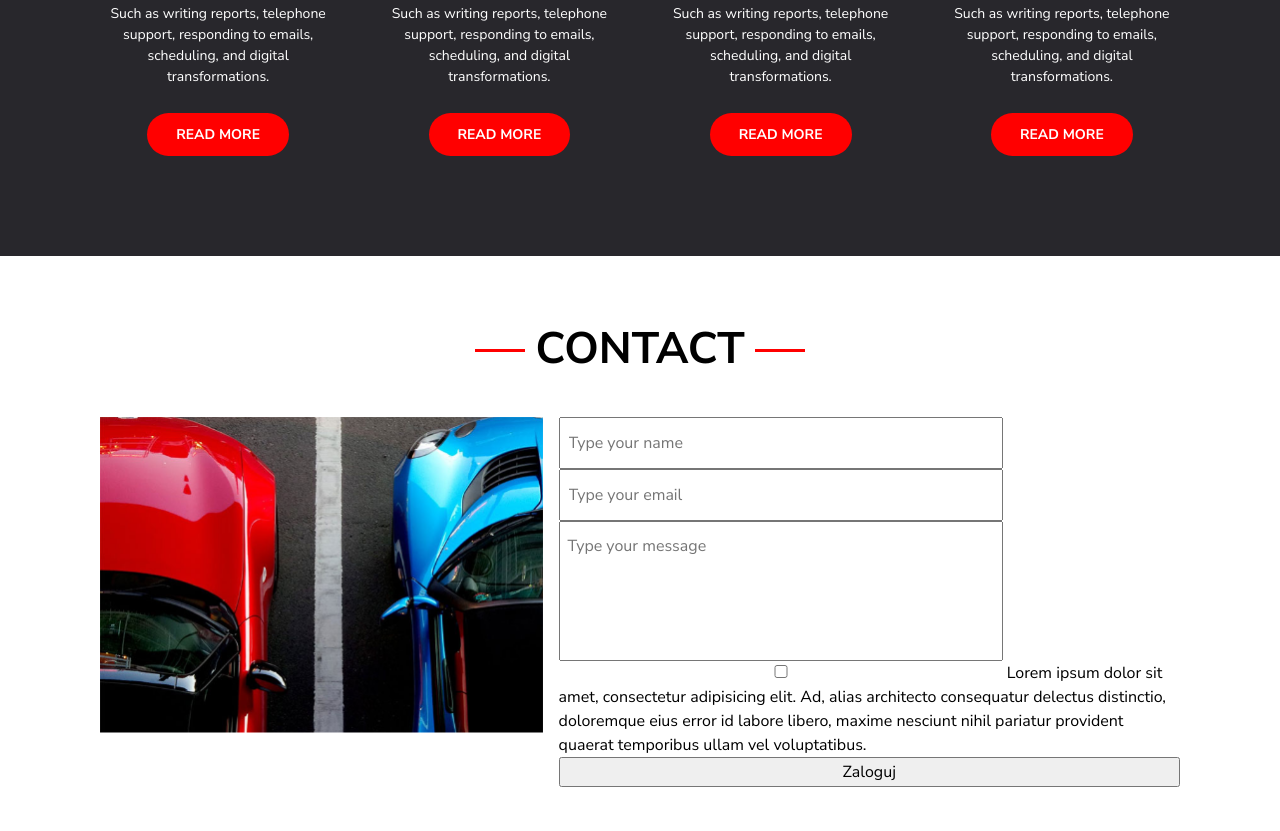
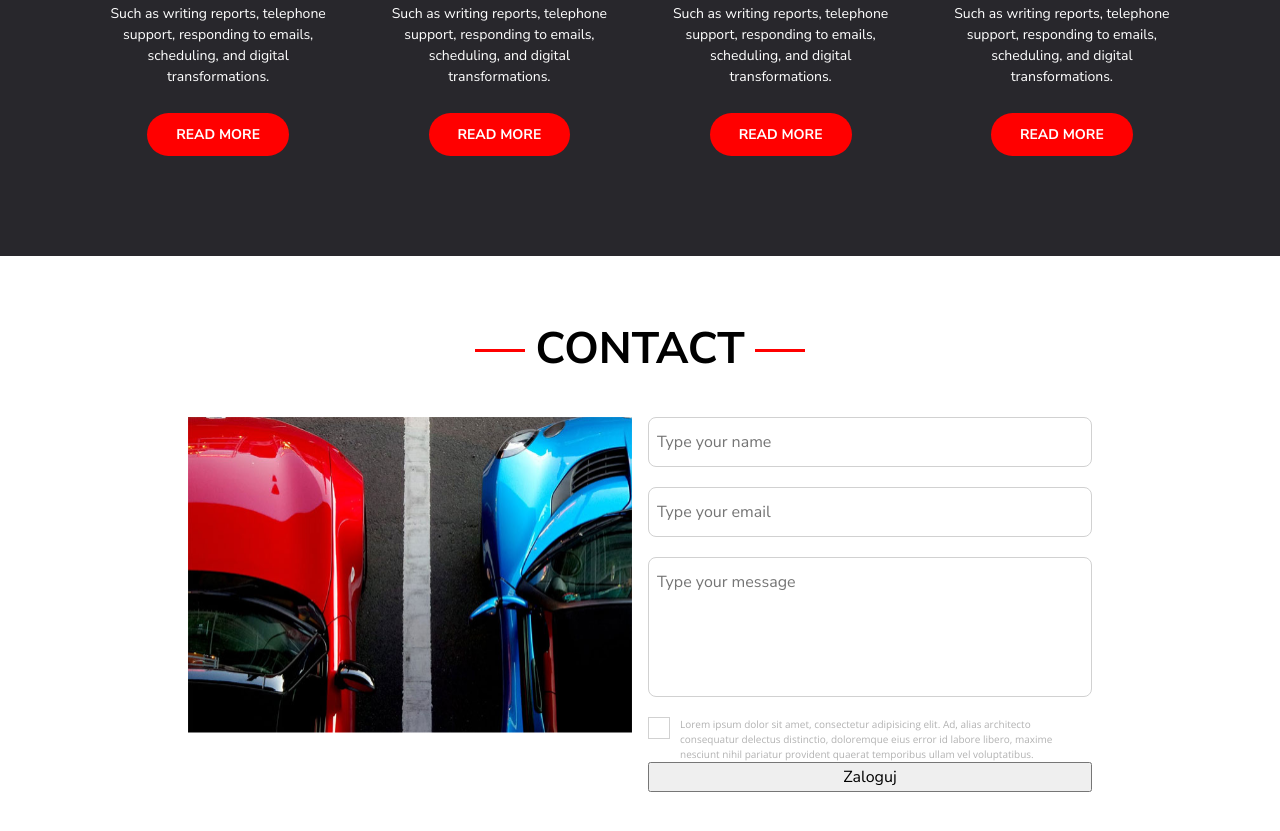
Before and after one commit to PiotrSierant/CarSharing, a plain HTML site: page index.html in a window 1280 px wide. Shown: the part 1942-2773 px from the top of the page. Drawn offline with nearby package versions, Linux system fonts and the light colour scheme.

Commit message:
contact section

```diff
--- a/css/style.css
+++ b/css/style.css
@@ -36,6 +36,7 @@ a:not([class]) {
     --base-color-one: #FF0000;
     --base-color-two: #FFFFFF;
     --base-color-blog: #6A6A6A;
+    --base-color-form: #B2B2B2;
     /*hover color*/
     --nav-hover: #FFFFFF33;
     /*background color*/
@@ -52,6 +53,7 @@ a:not([class]) {
     --font-size-p-big: 16px;
     --font-size-p-small: 14px ;
     --font-size-button: 16px;
+    --font-size-form: 10px;
     /*font weight*/
     --font-weight-black: 900;
     --font-weight-extra-bold: 800;
@@ -62,6 +64,8 @@ a:not([class]) {
     --font-weight-extra-light: 200;
     /* shadow color */
     --shadow-color: #FF00004D;
+    /* checkbox color */
+    --checkbox-color: #D1D1D1;
     /* 2'font */
     --font-family-2: 'Open Sans', sans-serif;
 }
@@ -353,6 +357,10 @@ a:not([class]) {
 input, textarea {
     width: 444px;
     padding: 12px 8px;
+    border: 1px solid var(--checkbox-color);
+    outline: none;
+    margin-bottom: 20px;
+    border-radius: 8px;
 }
 textarea {
     resize: none;
@@ -361,3 +369,29 @@ textarea {
 ::placeholder {
     font-size: var(--font-size-p-big);
 }
+.checkbox input {
+    position: absolute;
+    opacity: 0;
+    cursor: pointer;
+    height: 0;
+    width: 0;
+}
+.checkbox {
+    cursor: pointer;
+    display: flex;
+    width: 444px;
+    font-family: var(--font-family-2);
+    font-size: var(--font-size-form);
+    color: var(--base-color-form);
+}
+.checkbox span {
+    height: 22px;
+    width: 22px;
+    border: 1px solid var(--checkbox-color);
+    flex-shrink: 0;
+    cursor: pointer;
+    margin-right: 10px;
+}
+.checkbox input:checked + span {
+
+}
--- a/index.html
+++ b/index.html
@@ -145,8 +145,8 @@
                     <input type="email" id="email" placeholder="Type your email"/>
                     <label for="message"></label>
                     <textarea name="message" id="message" placeholder="Type your message"></textarea>
-                    <label for="checkbox">
-                        <input type="checkbox" id="checkbox">
+                    <label class="checkbox">
+                        <input type="checkbox">
                         <span></span>
                         Lorem ipsum dolor sit amet, consectetur adipisicing elit. Ad, alias architecto consequatur delectus distinctio, doloremque eius error id labore libero, maxime nesciunt nihil pariatur provident quaerat temporibus ullam vel voluptatibus.
                     </label>
```
